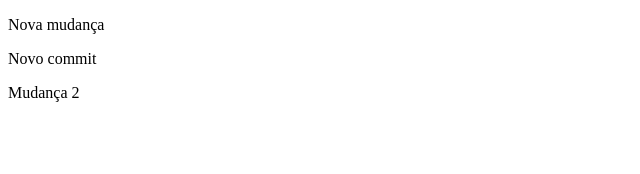
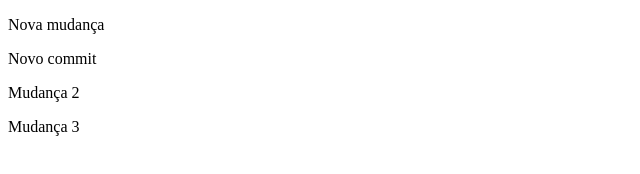
Before and after one commit to samuelrrs/ExemploGit, a plain HTML site: page index.html in a window 1280 px wide. Shown: the full height of the page, 0-640 px from the left. Drawn offline with Linux system fonts and the light colour scheme.

Commit message:
feat: mudança3

```diff
--- a/index.html
+++ b/index.html
@@ -9,5 +9,6 @@
     <p>Nova mudança</p>
     <p>Novo commit</p>
     <p>Mudança 2</p>
+    <p>Mudança 3</p>
   </body>
 </html>
```
